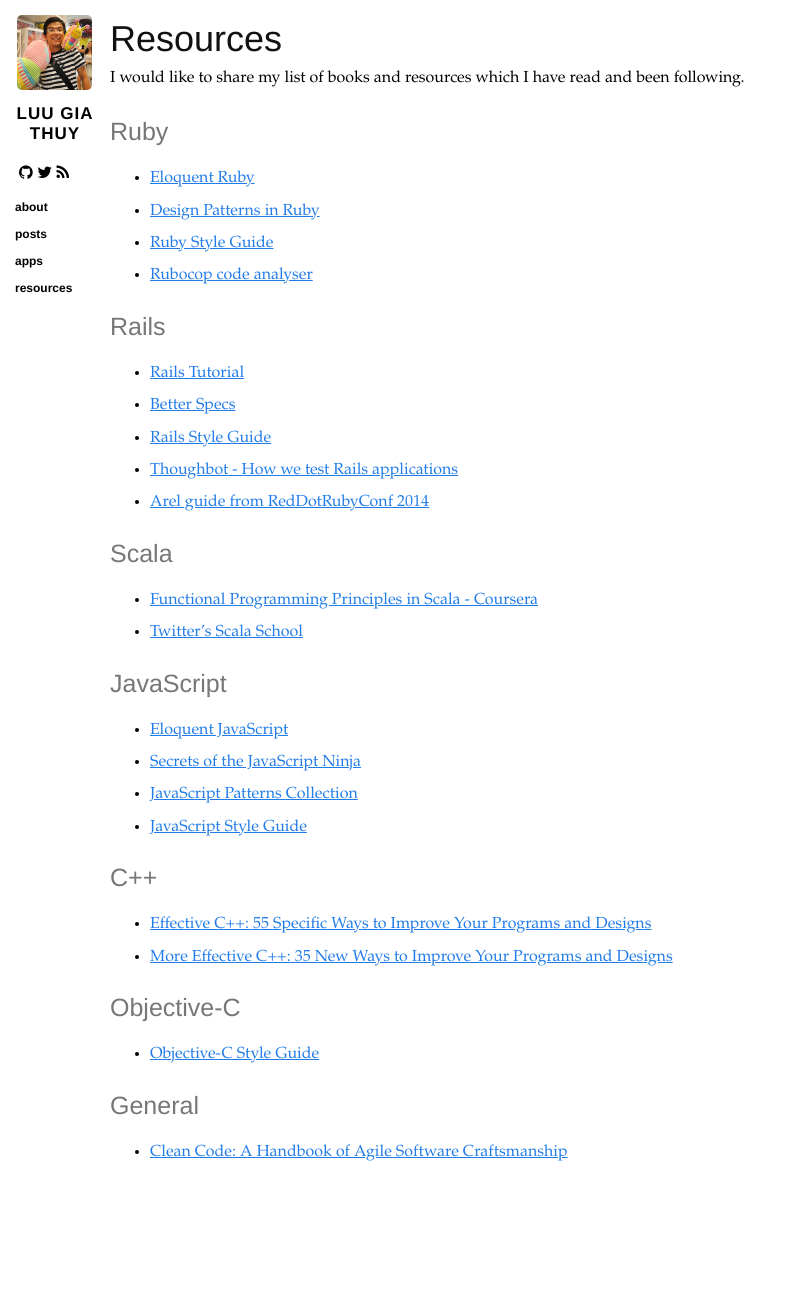
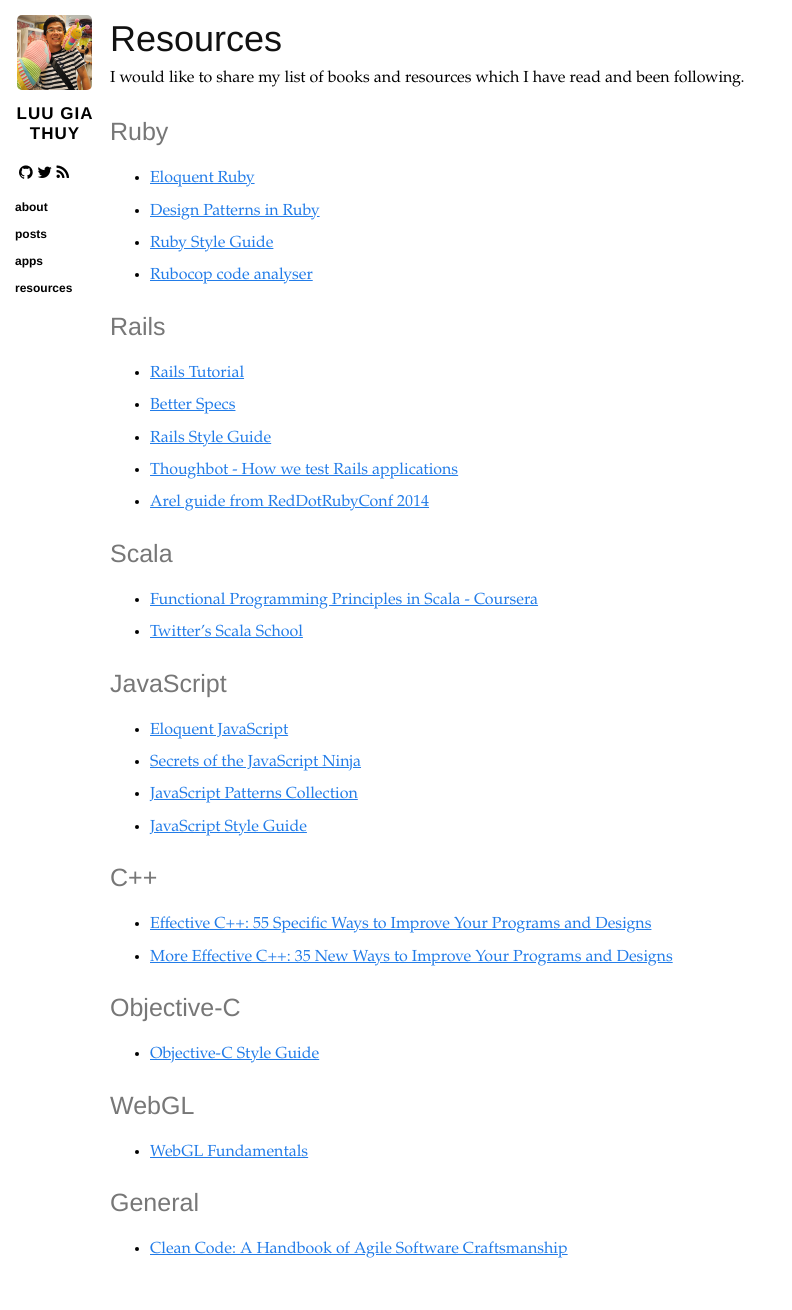
Before and after one commit to luugiathuy/luugiathuy.github.io, a Jekyll site: the page built from resources/index.md, in a window 1280 px wide. Shown: the whole page, without its empty margins (0-792 px from the left). Built offline with Jekyll 4.4.1, drawn with Linux system fonts in a browser that asks for light colours; nearby versions of some CDN libraries; some web fonts are replaced; before the commit the page ends 1213 px from its top, so only the background shows below that.

Commit message:
Add WebGL fundamentals to resources

```diff
--- a/resources/index.md
+++ b/resources/index.md
@@ -45,6 +45,10 @@
 
 - [Objective-C Style Guide](https://github.com/NYTimes/objective-c-style-guide){:target="_blank"}
 
+### WebGL
+
+- [WebGL Fundamentals](http://webglfundamentals.org/){:target="_blank"}
+
 ### General
 
 - [Clean Code: A Handbook of Agile Software Craftsmanship](http://www.amazon.com/Clean-Code-Handbook-Software-Craftsmanship/dp/0132350882){:target="_blank"}
```
